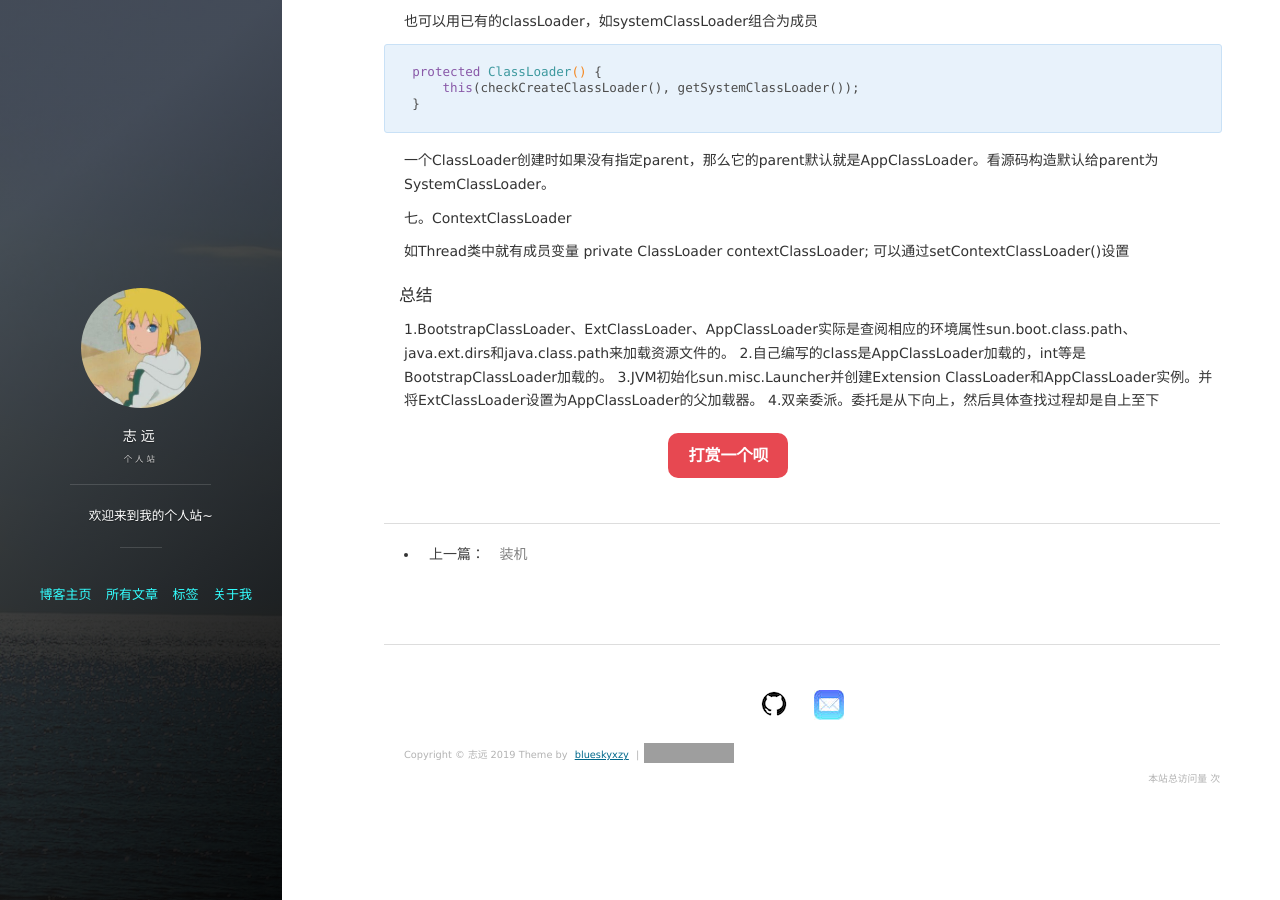
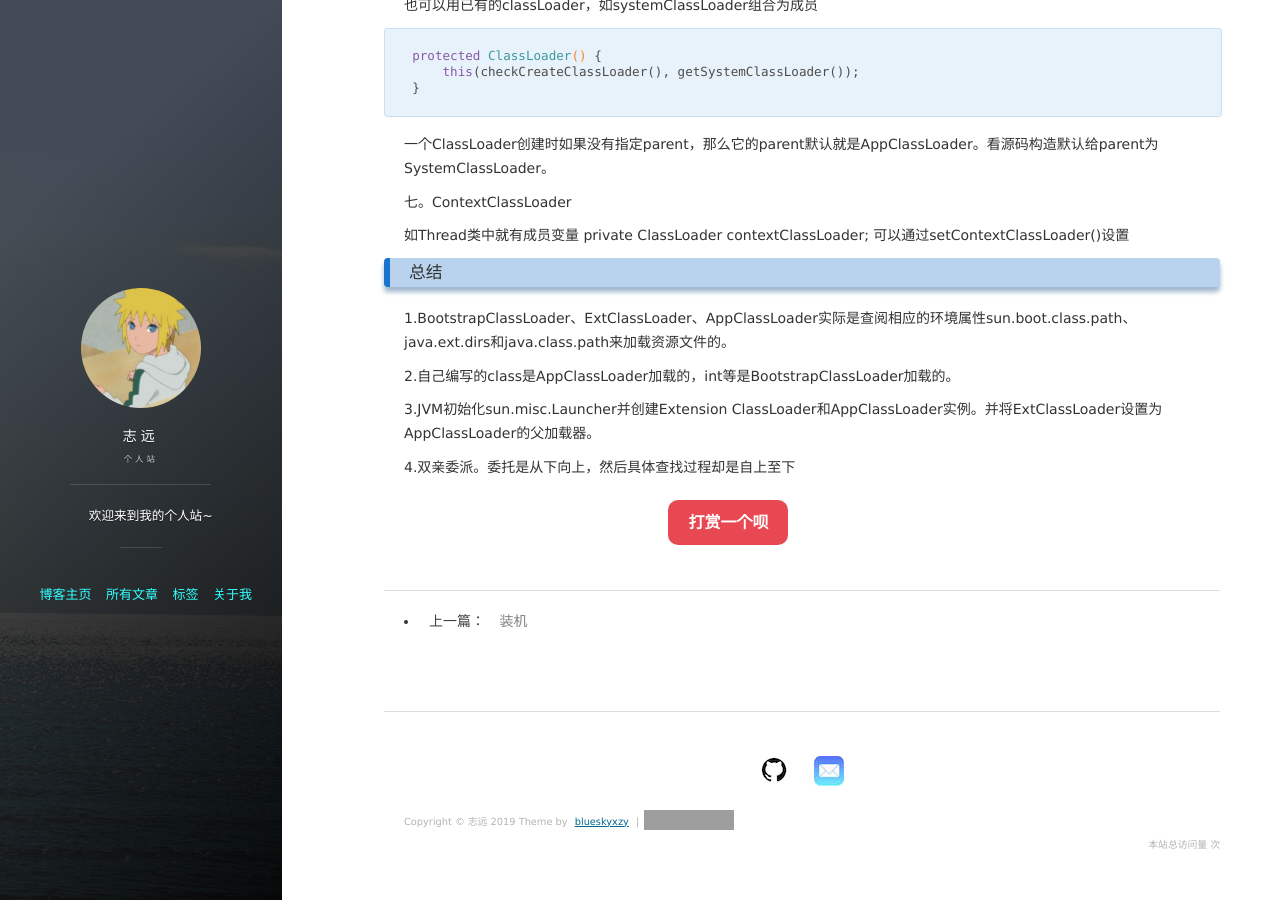
Before and after one commit to blueskyxzy/blueskyxzy.github.io, a Jekyll site: the page built from _posts/2019-12-20-classloader.md, in a window 1280 px wide and 900 px high, scrolled down 6863 px. Built offline with Jekyll 4.4.1, drawn with Linux system fonts in a browser that asks for light colours; nearby versions of some CDN libraries; comment, search, counter and statistics services are not loaded; some of the changed text lies outside the part shown; grey boxes are pictures that could not be loaded.

```diff
--- a/_posts/2019-12-20-classloader.md
+++ b/_posts/2019-12-20-classloader.md
@@ -15,7 +14,7 @@ tags: 技术
 
 可以实现ClassLoader的子类，来扩展Java动态加载类的方式
 
-#### 类加载器分类
+### 类加载器分类
 虚拟机不会一次加载全部的class文件，而是根据层级来动态加载
 
 * 启动类加载器(Bootstrap ClassLoader):
@@ -30,7 +29,7 @@ tags: 技术
     加载用户类路径(CLASSPATH)下的类库,一般我们编写的java类都是由这个类加载器加载,这个类加载器是CLassLoader中的getSystemClassLoader()方法的返回值,所以也称为系统类加载器.
 
 
-#### 类加载器的双亲委派机制
+### 类加载器的双亲委派机制
     如果一个类加载器收到了类加载的请求,它不会自己去尝试加载这个类,而是把这个请求委派给父类加载器去完成,这样层层递进,
     最终所有的加载请求都被传到最顶层的启动类加载器中,只有当父类加载器无法完成这个加载请求(它的搜索范围内没有找到所需的类)时,才会交给子类加载器去尝试加载.
 
@@ -301,10 +300,11 @@ defineClass()需要先io读取file文件转成byte[].
 可以通过setContextClassLoader()设置
 
 
+### 总结
+1.BootstrapClassLoader、ExtClassLoader、AppClassLoader实际是查阅相应的环境属性sun.boot.class.path、java.ext.dirs和java.class.path来加载资源文件的。
 
+2.自己编写的class是AppClassLoader加载的，int等是BootstrapClassLoader加载的。
 
-#### 总结
-1.BootstrapClassLoader、ExtClassLoader、AppClassLoader实际是查阅相应的环境属性sun.boot.class.path、java.ext.dirs和java.class.path来加载资源文件的。
-2.自己编写的class是AppClassLoader加载的，int等是BootstrapClassLoader加载的。
 3.JVM初始化sun.misc.Launcher并创建Extension ClassLoader和AppClassLoader实例。并将ExtClassLoader设置为AppClassLoader的父加载器。
+
 4.双亲委派。委托是从下向上，然后具体查找过程却是自上至下
```
Also changed, not shown: other parts of _posts/2019-12-20-classloader.md (+2 -3 lines).
